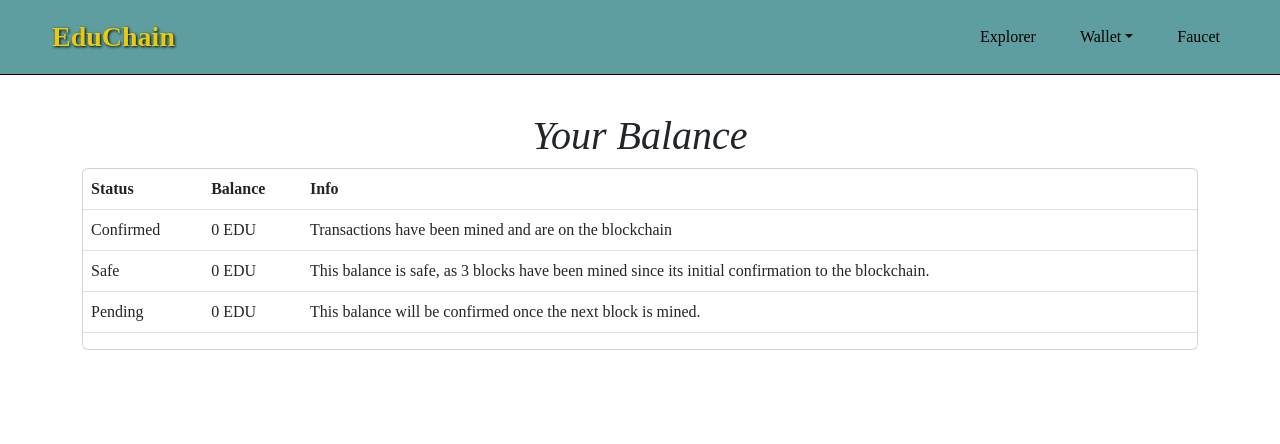
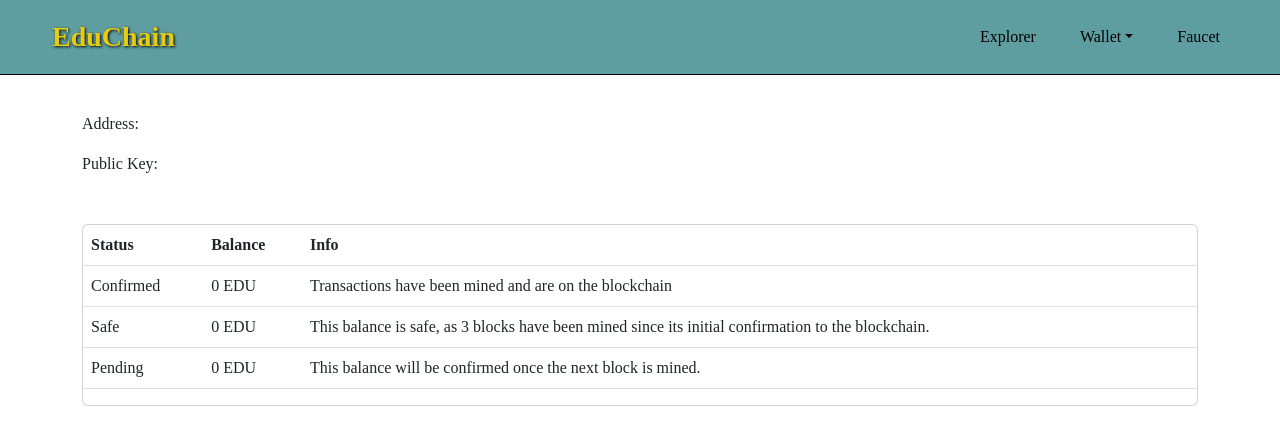
Before and after one commit to codyrhoten/EduChain, a React (Create React App) app in the folder client/: page /wallet/balance in a window 1280 px wide. Shown: the top 444 px of the page. Built offline with nearby package versions, Linux system fonts and the light colour scheme; no server answers; a web font is replaced by a local one.

Commit message:
Wallet: display appropriate wallet data on Balance and WalletHome pgs

```diff
--- a/client/src/pages/Wallet/Balance.js
+++ b/client/src/pages/Wallet/Balance.js
@@ -29,8 +29,9 @@ function Balance() {
         <>
             <Header />
             <Container style={{ marginTop: "7rem" }}>
-                <h1 className='text-center'><i>Your Balance</i></h1>
-                <Card>
+                <p align="left">Address: <i>{sessionStorage['address']}</i></p>
+                <p align="left">Public Key: <i>{sessionStorage['pubKey']}</i></p>
+                <Card className="mt-5">
                     <Table>
                         <thead>
                             <tr>
--- a/client/src/pages/Wallet/WalletHome.js
+++ b/client/src/pages/Wallet/WalletHome.js
@@ -13,9 +13,9 @@ function WalletHome() {
         if (!isLocked) {
             return (
                 <>
-                    <p><i>Private Key:</i> {sessionStorage['privKey']}</p>
+                    <p align="left"><i>Public Key:</i> {sessionStorage['pubKey']}</p>
                     <br />
-                    <p><i>Address:</i> {sessionStorage['address']}</p>
+                    <p align="left"><i>Address:</i> {sessionStorage['address']}</p>
                 </>
             );
         }
```
